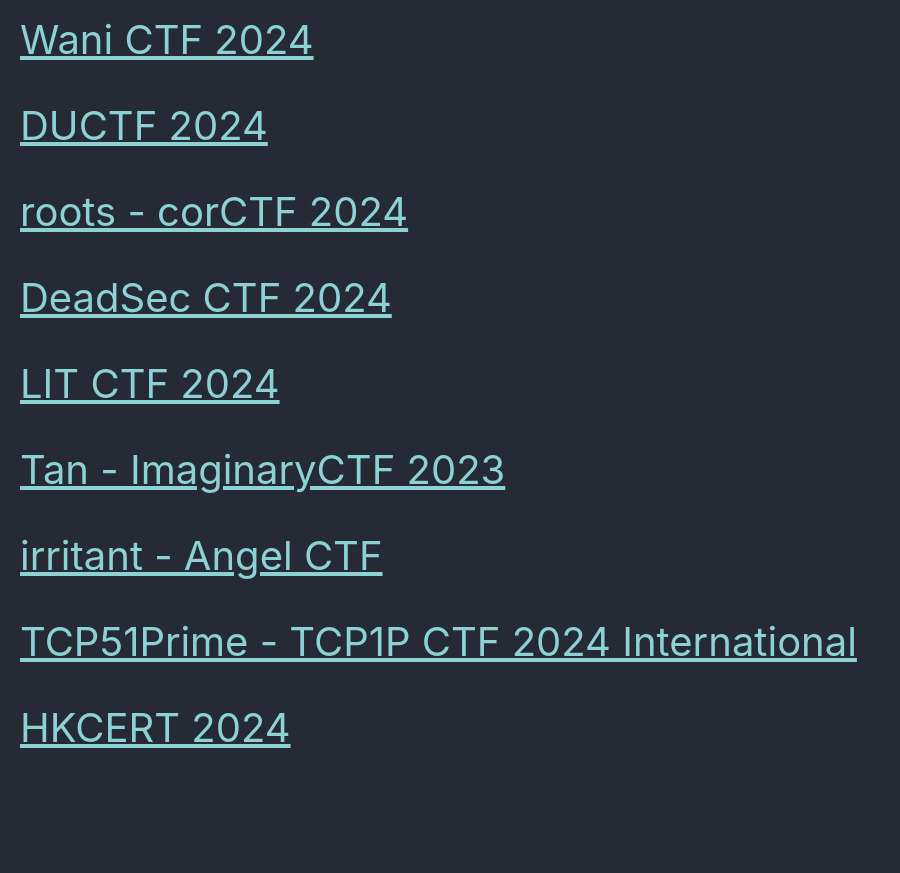
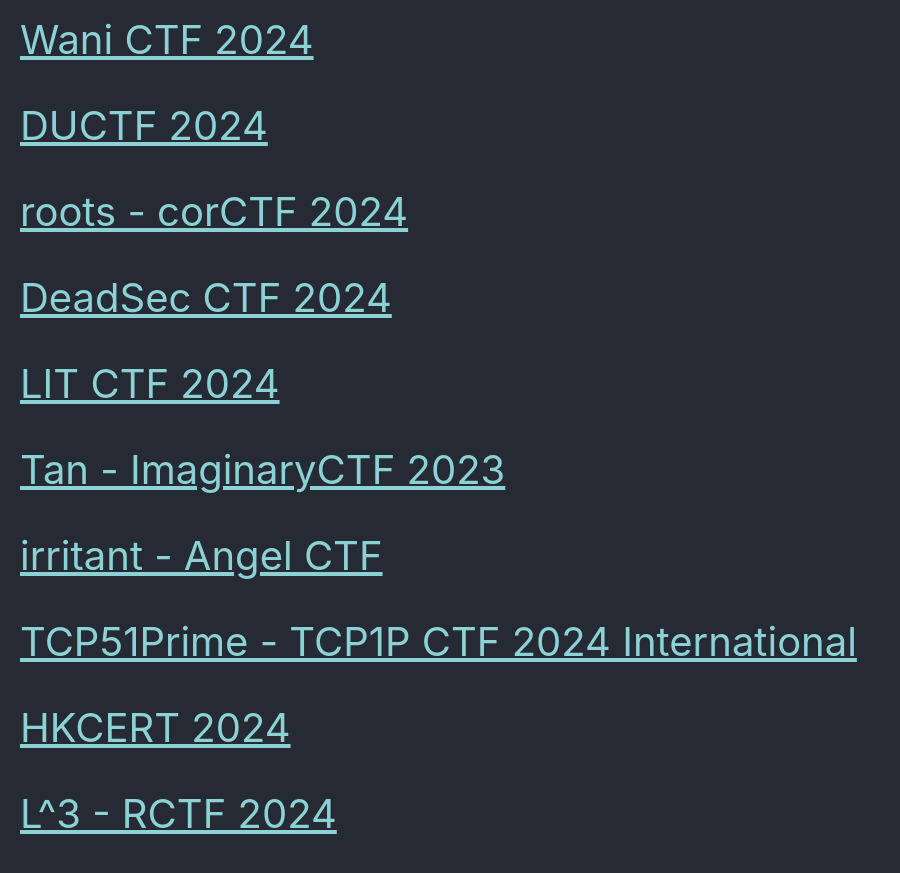
Before and after one commit to Connor-McCartney/Connor-McCartney.github.io, a Jekyll site: the page built from _pages/cryptography/other/other.md, in a window 1280 px wide and 900 px high, scrolled down 2516 px. Shown: the top 873 px of the window, without its empty margins (0-900 px from the left). Built offline with Jekyll 4.4.1, drawn with Linux system fonts in a browser that asks for light colours; cached includes are drawn as plain includes; before the commit the page ends 3330 px from its top, so only the background shows below that.

Commit message:
Update other.md

```diff
--- a/_pages/cryptography/other/other.md
+++ b/_pages/cryptography/other/other.md
@@ -111,3 +111,6 @@ title: Other
 
 
 <span style="font-size:2em;">   [HKCERT 2024](/cryptography/other/HKCERT2024) </span> <br>
+
+
+<span style="font-size:2em;">   [L^3 - RCTF 2024](/cryptography/other/L3-RCTF2024) </span> <br>
```
